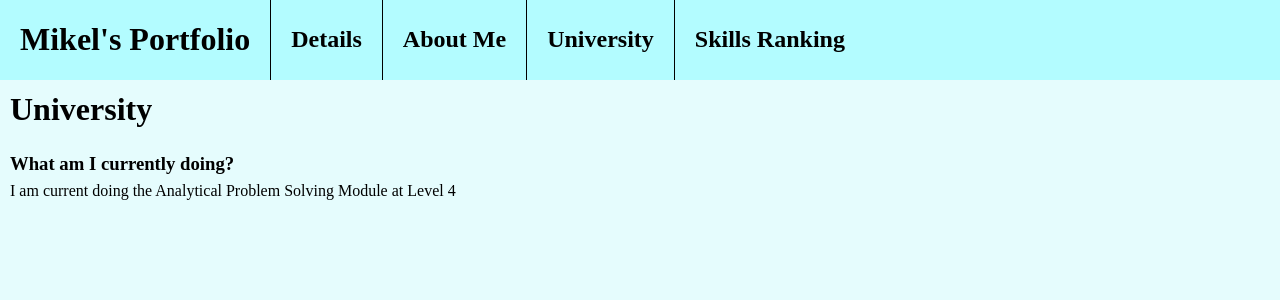
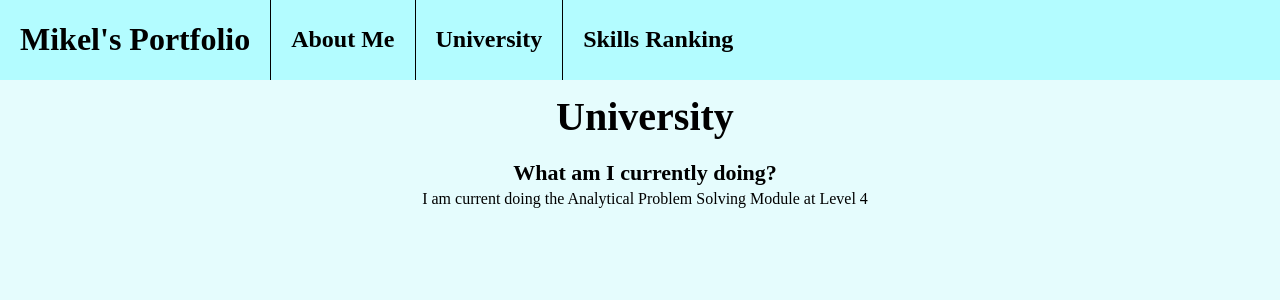
Before and after one commit to mgo738/dev-rotation-webapp, an Angular app in the folder dev-rotation-webapp/: page /university in a window 1280 px wide. Shown: the top 300 px of the page. Built offline with nearby package versions, Linux system fonts and the light colour scheme.

Commit message:
Fix styling and content on the pages

```diff
--- a/dev-rotation-webapp/src/app/about-me/about-me.component.html
+++ b/dev-rotation-webapp/src/app/about-me/about-me.component.html
@@ -4,7 +4,7 @@
   <h3>Who am I?</h3>
   <ul>
     <li>My name is Mikel</li>
-    <li>I am {{ age }} years old, born 04/02/2007</li>
+    <li>I am {{ age }} years old</li>
     <li>I studied Maths, Further Maths, Computer Science and Physics for A Levels</li>
     <li>I got A*AAB for my A Levels, and started a degree apprenticeship at Resonate</li>
     <li>I have a strong passion for Ice Hockey and the gym</li>
--- a/dev-rotation-webapp/src/app/about-me/about-me.component.scss
+++ b/dev-rotation-webapp/src/app/about-me/about-me.component.scss
@@ -1,11 +1,12 @@
 *{
   line-height: 0.5;
   text-indent: 10px;
+  text-align: center;
 }
 
 h1{
   padding-bottom: 20px;
-  font-size: 36px;
+  font-size: 40px;
 }
 
 li{
@@ -27,7 +28,6 @@ h3{
 }
 
 .timeAtResonate{
-  padding-left: 30px;
   padding-top: 5px;
   padding-bottom: 5px;
   list-style-type: circle;
--- a/dev-rotation-webapp/src/app/app.component.html
+++ b/dev-rotation-webapp/src/app/app.component.html
@@ -1,6 +1,5 @@
 <div class="top-bar">
   <h1 routerLink="/home">{{ title }}</h1>
-  <button routerLink="/details"><strong>Details</strong></button>
   <button routerLink="/about-me"><strong>About Me</strong></button>
   <button routerLink="/university"><strong>University</strong></button>
   <button routerLink="/skills-rating"><strong>Skills Ranking</strong></button>
--- a/dev-rotation-webapp/src/app/app.routes.ts
+++ b/dev-rotation-webapp/src/app/app.routes.ts
@@ -1,13 +1,11 @@
 import { Routes } from '@angular/router';
 import {AppComponent} from './app.component';
-import {DetailsPageComponent} from './details-page/details-page.component';
 import {HomePageComponent} from './home-page/home-page.component';
 import {AboutMeComponent} from './about-me/about-me.component';
 import {UniversityComponent} from './university/university.component';
 import {SkillsRatingComponent} from './skills-rating/skills-rating.component';
 
 export const routes: Routes = [
-  { path: 'details', component: DetailsPageComponent },
   { path: 'home', component: HomePageComponent },
   { path: 'about-me', component: AboutMeComponent },
   { path: 'university', component: UniversityComponent },
--- a/dev-rotation-webapp/src/app/details-page/details-page.component.html
+++ /dev/null
@@ -1,4 +0,0 @@
-<h1>Details about my portfolio</h1>
-<h3>What is it?</h3>
-<p>This portfolio was made for me to demonstrate my skills in HTML, CSS, Typescript, and Angular as a whole.</p>
-<p>It contains a section where I speak about myself, another for university, and one for me to rank my skills</p>
--- a/dev-rotation-webapp/src/app/details-page/details-page.component.scss
+++ /dev/null
@@ -1,8 +0,0 @@
-*{
-  line-height: 0.5;
-  text-indent: 10px;
-}
-
-h1{
-  padding-bottom: 20px;
-}
--- a/dev-rotation-webapp/src/app/home-page/home-page.component.html
+++ b/dev-rotation-webapp/src/app/home-page/home-page.component.html
@@ -1,6 +1,3 @@
 <h1>Welcome!</h1>
 <h2>This is my personal portfolio, enjoy!</h2>
-<p>To find out about details about the portfolio, click on <strong>'Details'</strong></p>
-<p>To find out about me, click on <strong>'About Me'</strong></p>
-<p>To see my progress through University, click on <strong>'University'</strong></p>
-<p>To see how I rank my skills, click on <strong>'Skills Ranking'</strong></p>
+<p>This portfolio was created to demonstrate some of my skills in HTML, CSS and Typescript</p>
--- a/dev-rotation-webapp/src/app/skills-rating/skills-rating.component.scss
+++ b/dev-rotation-webapp/src/app/skills-rating/skills-rating.component.scss
@@ -7,6 +7,11 @@ h1{
   padding-bottom: 10px;
   padding-top: 10px;
   font-size: 40px;
+}
+
+h3{
+  line-height: 0;
+  font-size: 22px;
 }
 
 p{
--- a/dev-rotation-webapp/src/app/university/university.component.scss
+++ b/dev-rotation-webapp/src/app/university/university.component.scss
@@ -1,8 +1,15 @@
 *{
   line-height: 0.5;
   text-indent: 10px;
+  text-align: center;
 }
 
 h1{
   padding-bottom: 20px;
+  font-size: 40px;
 }
+
+h3{
+  line-height: 0;
+  font-size: 22px;
+}
```
Also changed, not shown: dev-rotation-webapp/src/app/details-page/details-page.component.ts (deleted, +0 -11 lines), 1 other file (tests, documents, lock files or other folders).
